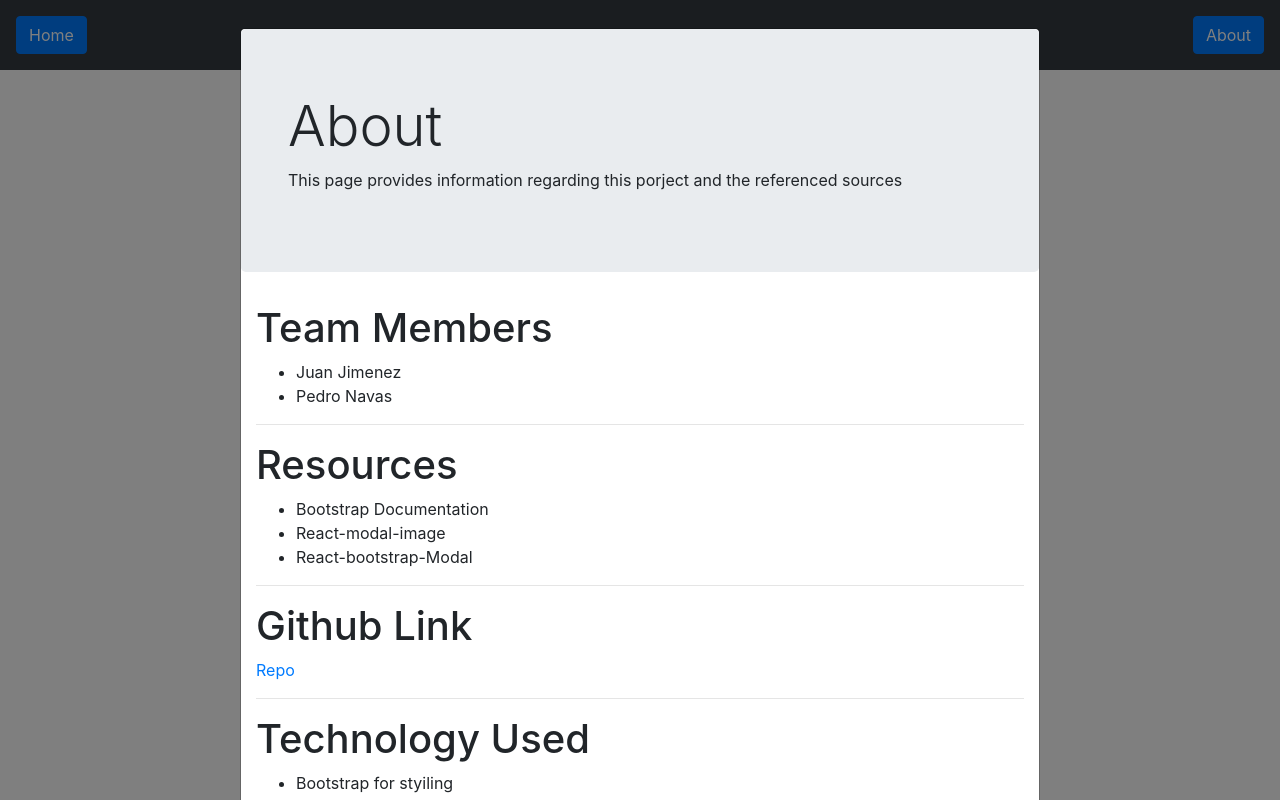
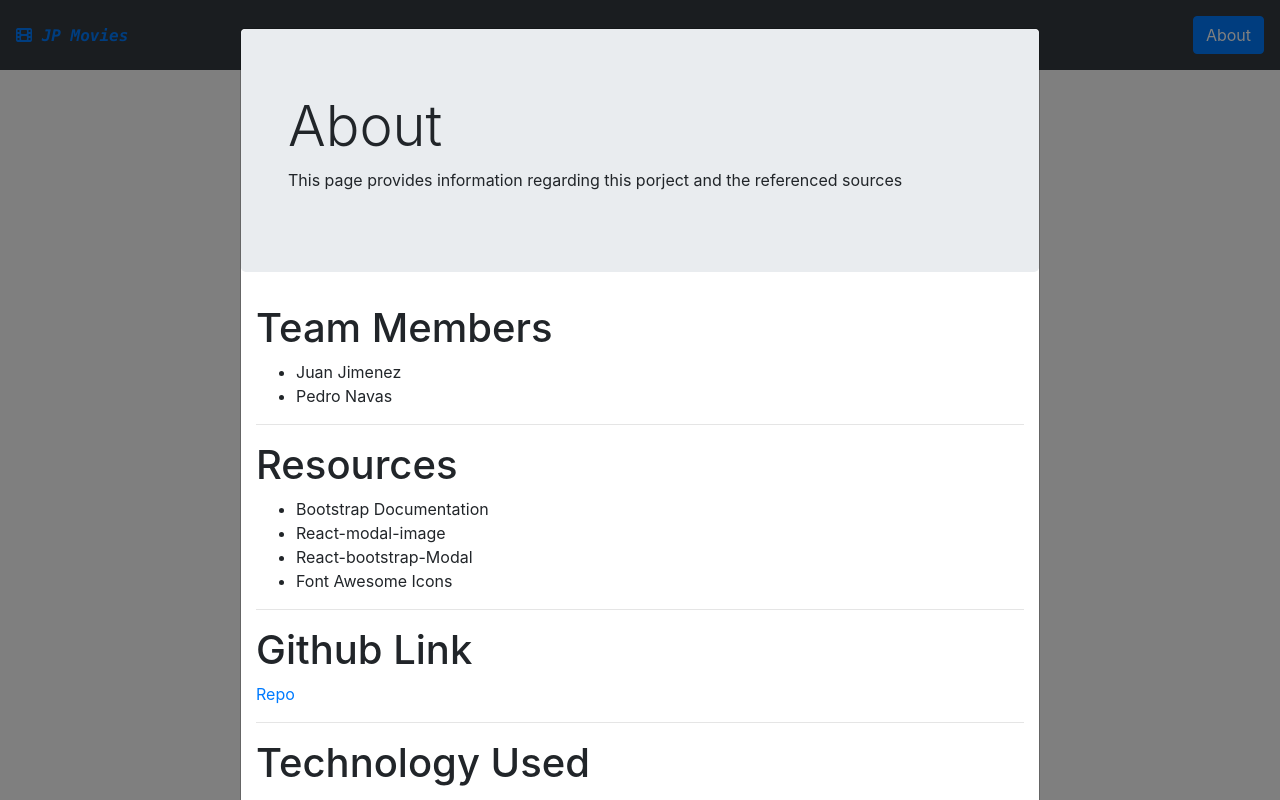
Before and after one commit to pnava589/React-Assignment-I, a React (Create React App) app in the folder assignment-i/: page /about in a window 1280 px wide. Both pictures are taken after a click on the button "About". Built offline with nearby package versions, Linux system fonts and the light colour scheme; no server answers; the HTML template or start-up script is replaced by a standard one.

Commit message:
icon from font awesome as our logo

```diff
--- a/assignment-i/public/index.html
+++ b/assignment-i/public/index.html
@@ -2,7 +2,7 @@
 <html lang="en">
   <head>
     <meta charset="utf-8" />
-    <link rel="icon" href="%PUBLIC_URL%/favicon.ico" />
+    <link rel="icon" href="%PUBLIC_URL%/film.svg" />
     <meta name="viewport" content="width=device-width, initial-scale=1" />
     <meta name="theme-color" content="#000000" />
     <meta
@@ -29,7 +29,7 @@
     <script src="https://cdn.jsdelivr.net/npm/popper.js@1.16.0/dist/umd/popper.min.js" integrity="sha384-Q6E9RHvbIyZFJoft+2mJbHaEWldlvI9IOYy5n3zV9zzTtmI3UksdQRVvoxMfooAo" crossorigin="anonymous"></script>
     <script src="https://stackpath.bootstrapcdn.com/bootstrap/4.4.1/js/bootstrap.min.js" integrity="sha384-wfSDF2E50Y2D1uUdj0O3uMBJnjuUD4Ih7YwaYd1iqfktj0Uod8GCExl3Og8ifwB6" crossorigin="anonymous"></script>
     <script src="https://kit.fontawesome.com/60d22cd3e9.js" crossorigin="anonymous"></script>
-    <title>React App</title>
+    <title>React Movies App</title>
   </head>
   <body>
     <noscript>You need to enable JavaScript to run this app.</noscript>
--- a/assignment-i/src/components/About.js
+++ b/assignment-i/src/components/About.js
@@ -45,6 +45,7 @@ render() {
                         <li>Bootstrap Documentation</li>
                         <li>React-modal-image</li>
                         <li>React-bootstrap-Modal</li>
+                        <li>Font Awesome Icons</li>
                     </ul>
                     <hr/>
                     <h1 className="blog-post">Github Link</h1>
--- a/assignment-i/src/components/DefaultHeader.js
+++ b/assignment-i/src/components/DefaultHeader.js
@@ -13,8 +13,8 @@ class DefaultHeader extends React.Component{
     render(){
         return(
             <nav className="navbar navbar-dark bg-dark">
-            <Link to='/home'>
-                <button className="btn btn-primary my-2 text-white">Home</button>
+            <Link className="nav-item fas fa-film" to='/home'>
+                <i className="text-monospace"> JP Movies</i>
             </Link>
             <button className="btn btn-primary my-2 text-white" onClick={this.toggleModal}>About</button>
             <About show={this.state.showAbout}/>
```
Also changed, not shown: assignment-i/public/film.svg (added).
